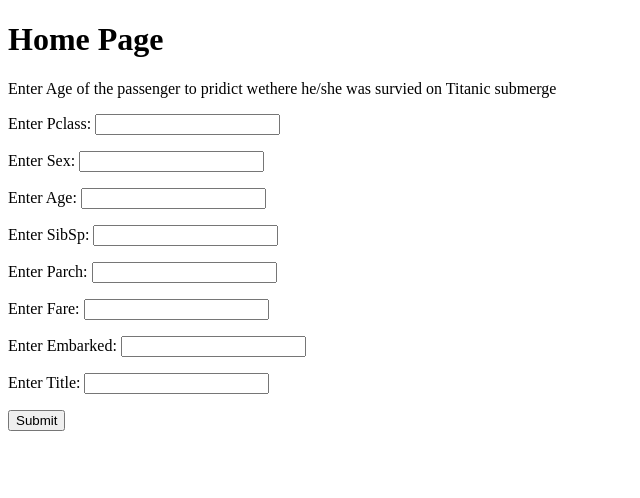
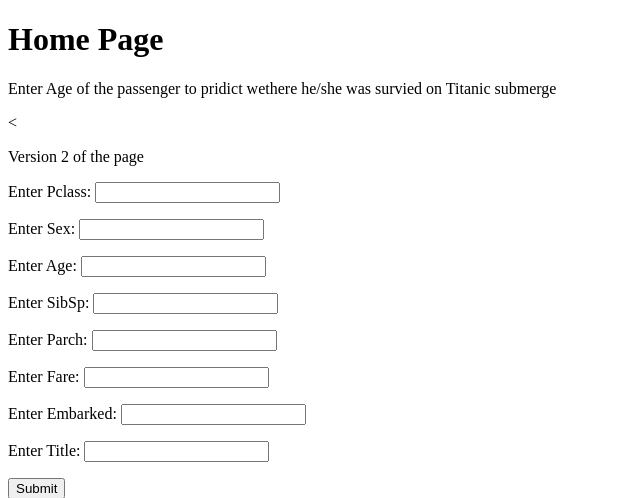
Before and after one commit to shobu8888/Titanic_AWS, a Django app: page / in a window 1280 px wide. Shown: the top 498 px of the page, without its empty margins (0-640 px from the left). Run offline with Django 3.2, Linux system fonts and the light colour scheme.

Commit message:
second checkin Please enter the commit message for your changes. Lines starting

```diff
--- a/titatic/template/index.html
+++ b/titatic/template/index.html
@@ -7,6 +7,7 @@
   <body>
     <h1>Home Page</h1>
     <p> Enter Age of the passenger to pridict wethere he/she was survied on Titanic submerge</p>
+    <<p>Version 2 of the page</p>
     <form action="{% url 'result' %}" >
       <div class="">
         <p>Enter Pclass: <input type="text" name="Pclass"></p>
```
Also changed, not shown: 2 other files.
